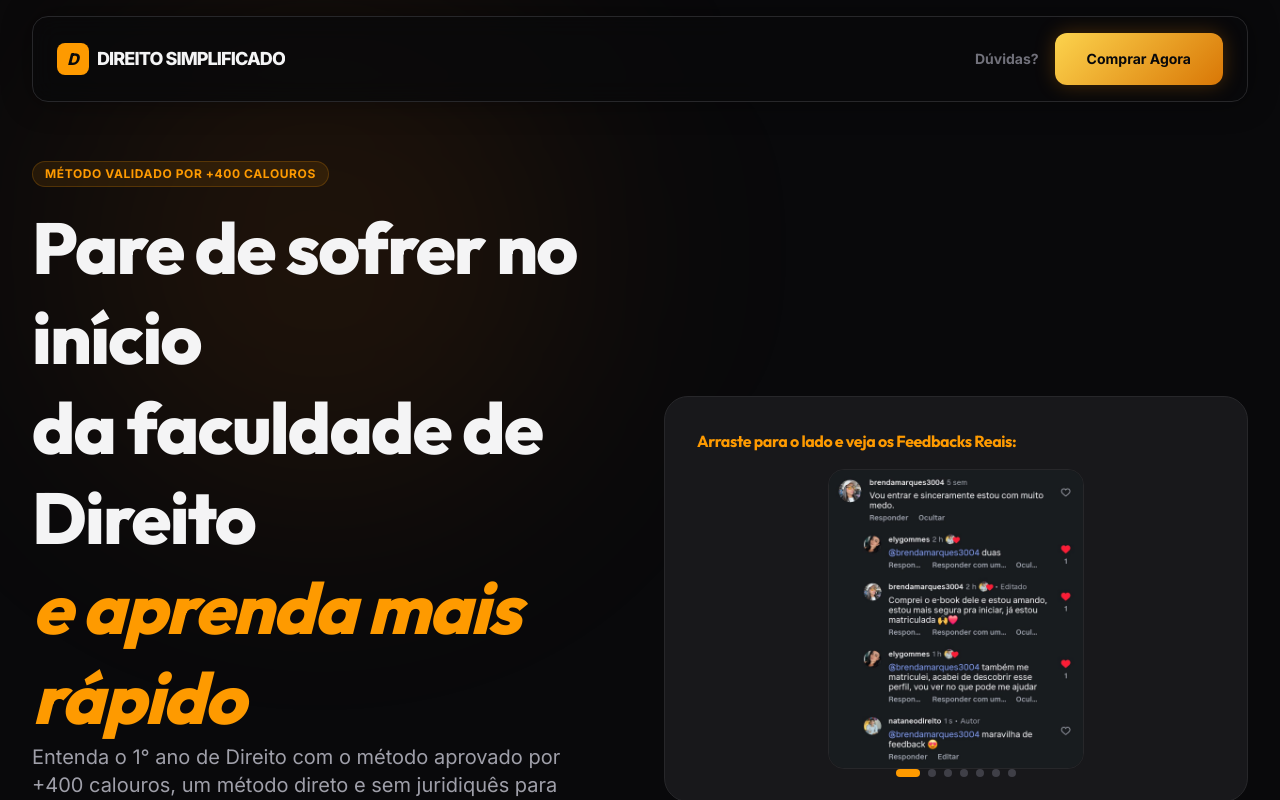
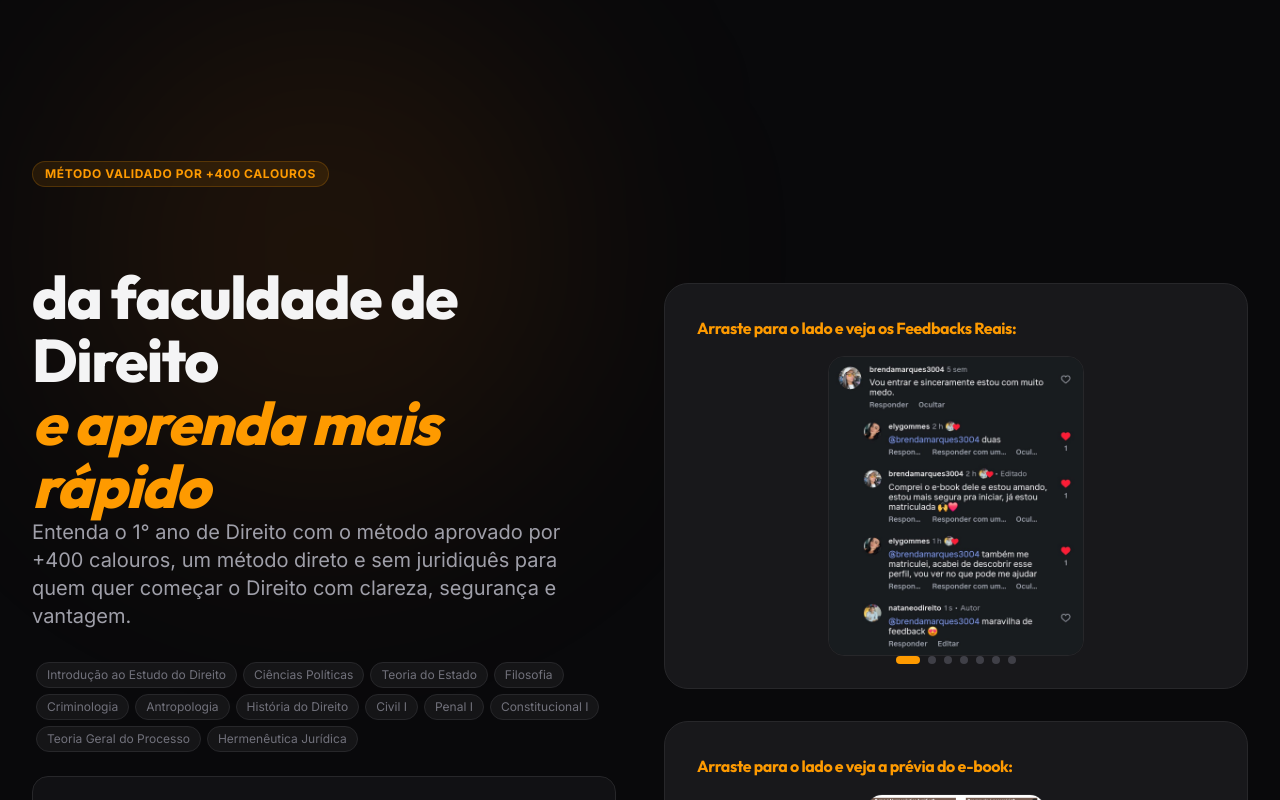
Before and after one commit to camposads-dot/campododireito-calouros, a React (Vite) app: page / in a window 1280 px wide. Shown: the top 800 px of the page. Built offline with nearby package versions, Linux system fonts and the light colour scheme.

Commit message:
retirar efeitps

```diff
--- a/src/App.tsx
+++ b/src/App.tsx
@@ -103,8 +103,7 @@ const Hero = () => {
       >
         <Badge>Método Validado por +400 Calouros</Badge>
 
-        <h1 className="text-5xl md:text-7xl font-black leading-tight tracking-tight">
-  Pare de sofrer no início
+        <h1 className="text-4xl md:text-6xl font-black leading-[1.05] tracking-tight">
   <br />
   da faculdade de Direito
   <br />
@@ -1229,35 +1228,6 @@ const Footer = () => {
 export default function App() {
   return (
     <div className="selection:bg-amber-500 selection:text-zinc-950 overflow-x-hidden max-w-full">
-      <nav className="fixed top-4 left-1/2 -translate-x-1/2 w-[95%] max-w-7xl z-50 bg-zinc-950/80 backdrop-blur-md border border-zinc-800 rounded-2xl px-4 md:px-6 py-4 shadow-[0_0_30px_rgba(0,0,0,0.4)] overflow-x-hidden">
-        <div className="max-w-7xl mx-auto flex justify-between items-center">
-          <div className="flex items-center gap-2 min-w-0">
-            <div className="w-8 h-8 bg-amber-500 rounded-lg flex items-center justify-center text-zinc-950 font-black italic shrink-0">
-              D
-            </div>
-
-            <span className="text-lg font-black tracking-tighter hidden sm:block truncate">
-              DIREITO SIMPLIFICADO
-            </span>
-          </div>
-
-          <div className="flex items-center gap-2 md:gap-4">
-            <a
-              href="#faq"
-              className="text-sm font-bold text-zinc-500 hover:text-zinc-300 transition-colors hidden sm:block"
-            >
-              Dúvidas?
-            </a>
-
-            <CTAButton
-              href="#pricing"
-              className="px-4 md:px-6 py-2 text-xs md:text-sm rounded-lg whitespace-nowrap"
-            >
-              Comprar Agora
-            </CTAButton>
-          </div>
-        </div>
-      </nav>
 
       <Hero />
       <Problem />
```
